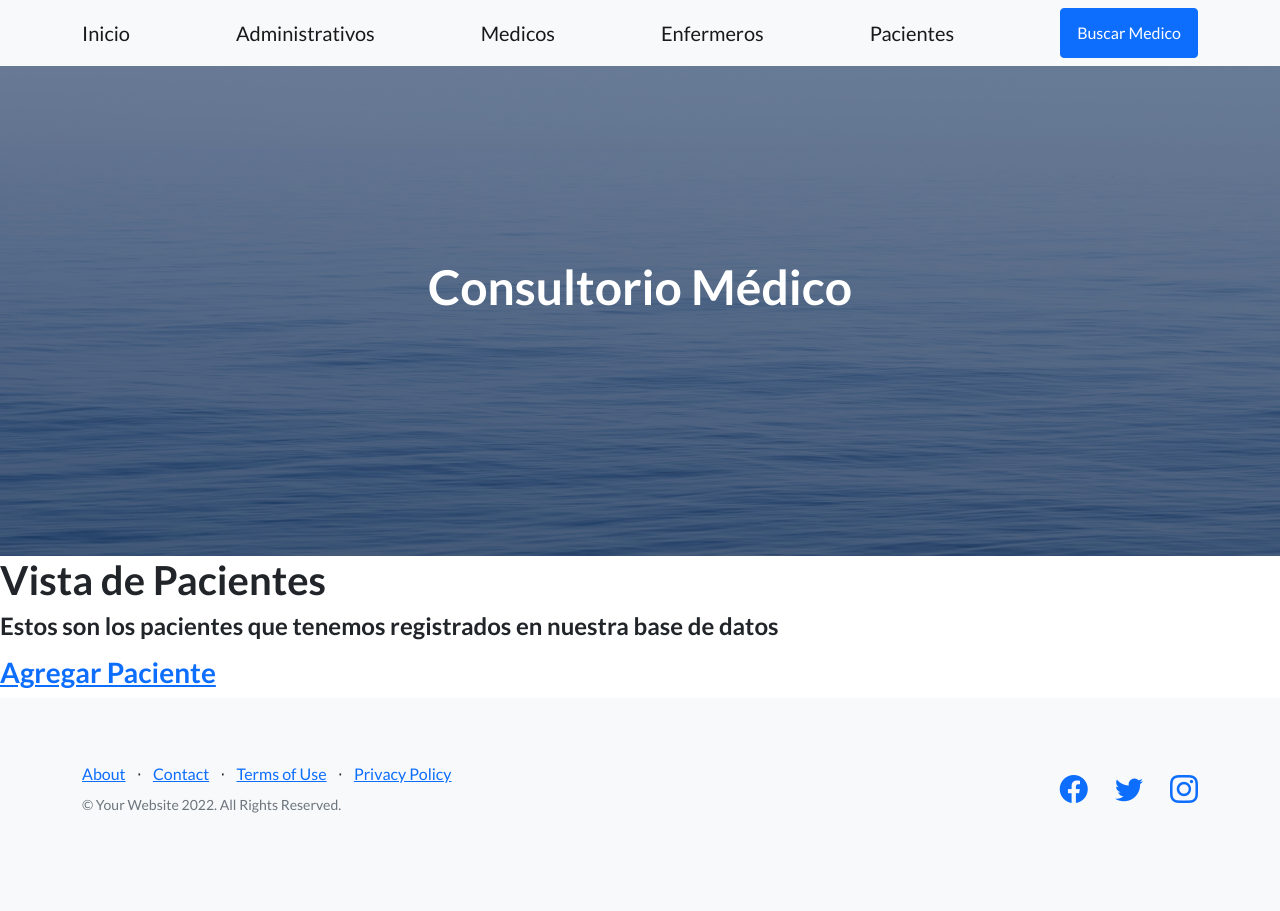
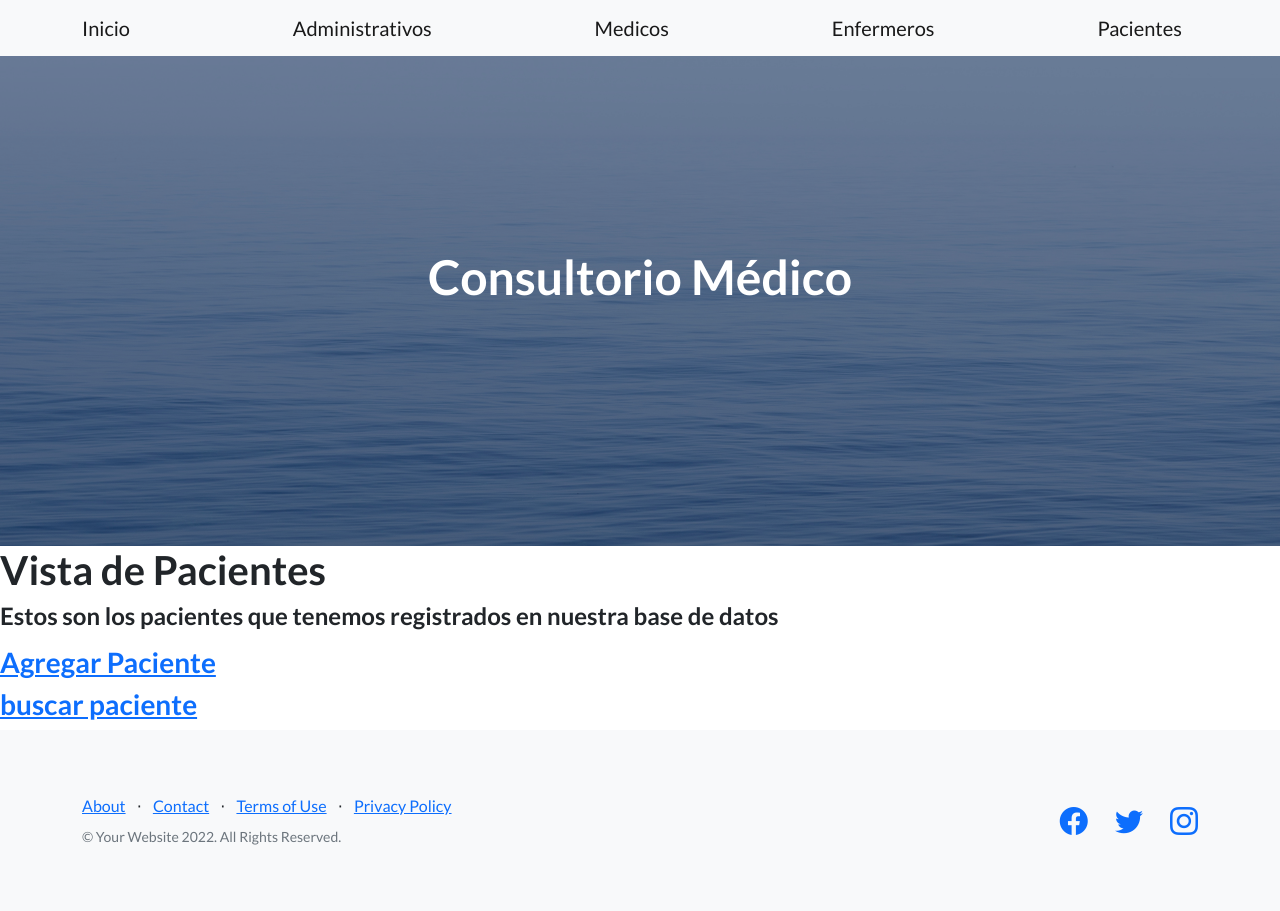
Before and after one commit to Fachu2989/consultoriomedicocoder, a Django app: page /consultorio/pacientes/ in a window 1280 px wide. Before the commit the page ends 813 px from the top, so only its background shows below. Run offline with Django 4.2, Linux system fonts and the light colour scheme; data that the repository does not hold is empty; some libraries are stand-ins or nearby versions.

Commit message:
cambios finales

```diff
--- a/Appconsultorios/Templates/pacientes.html
+++ b/Appconsultorios/Templates/pacientes.html
@@ -9,11 +9,14 @@
     <ul>
 
         {% for paciente in lista_pacientes %}
-            <li>{{paciente.nombre}} - {{paciente.apellido}} - {{paciente.fecha_nacimiento}} - {{paciente.tratamiento}} - {{paciente.expediente}}</li>
+            <li>{{paciente.nombre}} - {{paciente.apellido}} - {{paciente.tratamiento}} - {{paciente.expediente}}</li>
         {% endfor %}
 
     </ul>
     <h3>
         <a href="{% url 'pacienteFormulario' %}">Agregar Paciente</a>
     </h3>
+    <h3>
+        <a href="{% url 'busqueda_expediente' %}">buscar paciente</>
+    </h3>
 {% endblock contenidoQueCambia %}
--- a/Appconsultorios/Templates/padre.html
+++ b/Appconsultorios/Templates/padre.html
@@ -25,7 +25,6 @@
                 <a class="navbar-brand" href="{% url "medicos" %}">Medicos</a>
                 <a class="navbar-brand" href="{% url "enfermeros" %}">Enfermeros</a>
                 <a class="navbar-brand" href="{% url "pacientes" %}">Pacientes</a>
-                <a class="btn btn-primary" href="{% url 'busqueda_medico' %}">Buscar Medico</a>
             </div>
         </nav>
         <!-- Masthead-->
--- a/Appconsultorios/Templates/resultado_busqueda.html
+++ b/Appconsultorios/Templates/resultado_busqueda.html
@@ -4,6 +4,7 @@
 
 {% block contenidoQueCambia %}
 
-    <p>El Medico con el apellido: {{apellido}}</p>
-        <h4>{{medico.nombre}}</h4>
+    <p>El expediente del paciente es: {{expediente}}</p>
+    <h4>{{paciente.nombre}} - {{paciente.apellido}} - {{paciente.tratamiento}} </h4>
+
 {% endblock contenidoQueCambia %}
--- a/Appconsultorios/form.py
+++ b/Appconsultorios/form.py
@@ -20,5 +20,6 @@ class MedicoFormulario(forms.Form):
 class PacienteFormulario(forms.Form):
     nombre= forms.CharField()
     apellido= forms.CharField()
-    nacimiento = forms.DateField(required=False)
+    tratamiento = forms.CharField()
+    #nacimiento = forms.DateField(required=False)
     expediente = forms.IntegerField()
--- a/Appconsultorios/models.py
+++ b/Appconsultorios/models.py
@@ -31,7 +31,7 @@ class Paciente(models.Model):
     apellido = models.CharField(max_length=50)
     expediente = models.IntegerField()
     tratamiento = models.CharField(max_length=50)
-    nacimiento = models.DateField(auto_now=False, auto_now_add=False)
+    #nacimiento = models.DateField(auto_now=False, auto_now_add=False)
 
     def __str__(self):
         return f"{self.nombre} - {self.apellido} - {self.nacimiento} - {self.expediente} - {self.tratamiento}"
--- a/Appconsultorios/urls.py
+++ b/Appconsultorios/urls.py
@@ -1,6 +1,6 @@
 from django.urls import path
 
-from .views import buscar,busqueda_medico,inicio,administrativos,medicos,enfermeros,pacientes,administrativoFormulario,medicoFormulario,pacienteFormulario,enfermeroFormulario
+from .views import buscar,busqueda_expediente,inicio,administrativos,medicos,enfermeros,pacientes,administrativoFormulario,medicoFormulario,pacienteFormulario,enfermeroFormulario
 
 urlpatterns = [
     path("",inicio , name="Inicio" ),
@@ -14,6 +14,6 @@ urlpatterns = [
     path('pacienteFormulario/',pacienteFormulario, name="pacienteFormulario"),
     path('enfermeroFormulario/',enfermeroFormulario, name="enfermeroFormulario"),
     #url busqueda
-    path("busqueda_medico/", busqueda_medico, name="busqueda_medico"),
+    path("busqueda_expediente/", busqueda_expediente, name="busqueda_expediente"),
     path("buscar/", buscar, name="buscar"),
 ]
--- a/Appconsultorios/views.py
+++ b/Appconsultorios/views.py
@@ -18,7 +18,7 @@ def enfermero(request, nombre, apellido, matricula):
     enfermero.save()
 
 def paciente(request, nombre, apellido, fecha_nacimiento, tratamiento, expediente):
-    paciente = Paciente(nombre=nombre, apellido=apellido, fecha_nacimiento=fecha_nacimiento, tratamiento=tratamiento, expediente=expediente)
+    paciente = Paciente(nombre=nombre, apellido=apellido, tratamiento=tratamiento, expediente=expediente)
     paciente.save()
 
 
@@ -65,7 +65,7 @@ def enfermeroFormulario(request):
         mi_formulario= EnfermeroFormulario(request.POST)
         if mi_formulario.is_valid():
             data=mi_formulario.cleaned_data
-            enfermero=Administrativo(nombre=data["nombre"],apellido=data["apellido"],matricula=data["matricula"])
+            enfermero=Enfermero(nombre=data["nombre"],apellido=data["apellido"],matricula=data["matricula"])
             enfermero.save()
             return redirect("enfermeros")
     else:
@@ -93,7 +93,7 @@ def pacienteFormulario(request):
         mi_formulario= PacienteFormulario(request.POST)
         if mi_formulario.is_valid():
             data=mi_formulario.cleaned_data
-            paciente=Paciente(nombre=data["nombre"],apellido=data["apellido"],fecha_nacimiento=data["fecha_nacimiento"],tratamiento=data["tratamiento"],expediente=data["expediente"])
+            paciente=Paciente(nombre=data["nombre"],apellido=data["apellido"],tratamiento=data["tratamiento"],expediente=data["expediente"])
             paciente.save()
             return redirect("pacientes")
     else:
@@ -104,10 +104,10 @@ def pacienteFormulario(request):
 
 #busqueda
 
-def busqueda_medico(request):
-    return render(request, 'busqueda_medico.html')
+def busqueda_expediente(request):
+    return render(request, 'busqueda_paciente.html')
 
 def buscar(request):
-    apellido_buscada= request.GET["apellido"]
-    medico= Medico.objects.get(apellido=apellido_buscada)
-    return render(request,'resultado_busqueda.html',{"medico":medico, "apellido": apellido_buscada})
+    expediente_buscada= request.GET["expediente"]
+    paciente= Paciente.objects.get(expediente=expediente_buscada)
+    return render(request,'resultado_busqueda.html',{"paciente":paciente, "expediente": expediente_buscada})
```
Also changed, not shown: Appconsultorios/Templates/busqueda_medico.html (deleted, +0 -13 lines), Appconsultorios/Templates/busqueda_paciente.html (added, +13 -0 lines), Appconsultorios/migrations/0002_remove_paciente_nacimiento.py (added), db.sqlite3.
